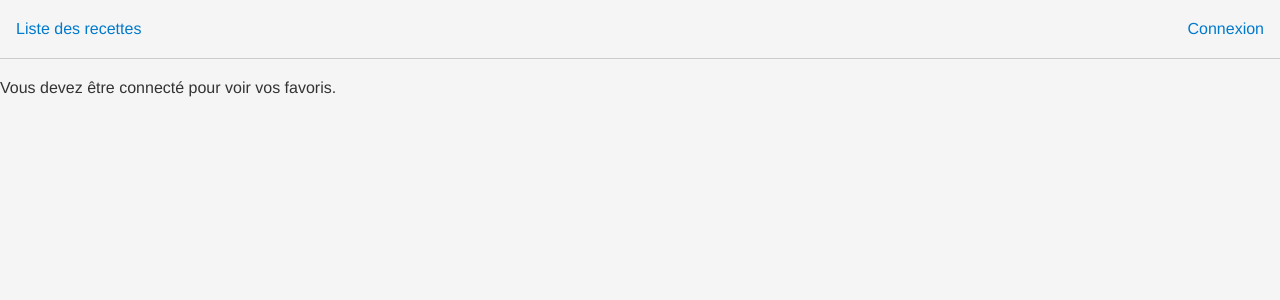
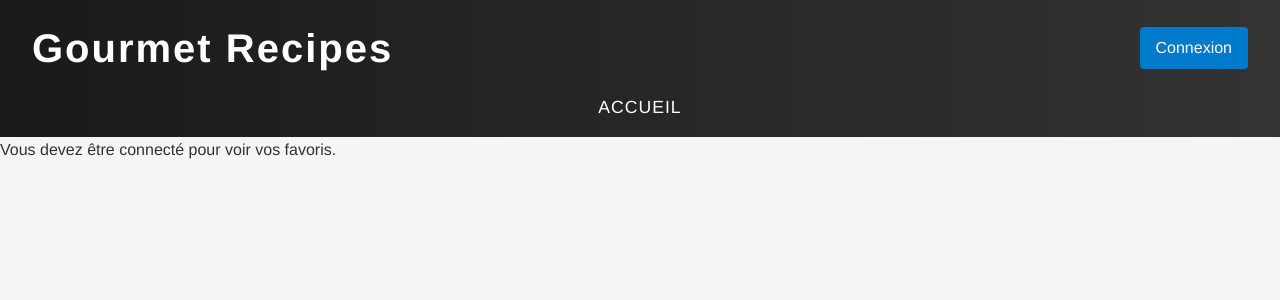
Before and after one commit to DamsOuz/GourmetRepo, a React (Vite) app in the folder gourmet-recipes-app/: page /fav in a window 1280 px wide. Shown: the top 300 px of the page. Built offline with nearby package versions, Linux system fonts and the light colour scheme.

Commit message:
fix: improve home design

```diff
--- a/gourmet-recipes-app/package.json
+++ b/gourmet-recipes-app/package.json
@@ -19,6 +19,6 @@
     "autoprefixer": "^10.4.21",
     "postcss": "^8.5.3",
     "tailwindcss": "^4.1.3",
-    "vite": "^4.0.0"
+    "vite": "^4.5.13"
   }
 }
--- /dev/null
+++ b/gourmet-recipes-app/src/components/Header.css
@@ -0,0 +1,70 @@
+.header {
+    background: linear-gradient(90deg, #1a1a1a, #333);
+    color: #fff;
+    padding: 1rem 2rem;
+    position: sticky;
+    top: 0;
+    z-index: 100;
+  }
+
+  .header-top {
+    display: flex;
+    justify-content: space-between;
+    align-items: center;
+    flex-wrap: wrap;
+  }
+
+  .site-title {
+    font-size: 2.5em;
+    margin: 0;
+    font-family: 'Helvetica Neue', Helvetica, Arial, sans-serif;
+    letter-spacing: 2px;
+  }
+
+  .header-user {
+    display: flex;
+    align-items: center;
+    gap: 1rem;
+    font-size: 1em;
+  }
+
+  .header-user span {
+    font-style: italic;
+  }
+
+  .btn {
+    padding: 0.5rem 1rem;
+    border: none;
+    border-radius: 4px;
+    text-decoration: none;
+    color: #fff;
+    cursor: pointer;
+  }
+
+  .login-btn {
+    background-color: var(--secondary-color);
+  }
+
+  .logout-btn {
+    background-color: var(--accent-color);
+  }
+
+  .header-nav {
+    margin-top: 0.8rem;
+    display: flex;
+    justify-content: center;
+    gap: 2rem;
+    flex-wrap: wrap;
+  }
+
+  .header-nav a {
+    color: #fff;
+    font-size: 1.1em;
+    text-transform: uppercase;
+    letter-spacing: 1px;
+  }
+
+  .header-nav a.active,
+  .header-nav a:hover {
+    text-decoration: underline;
+  }
--- a/gourmet-recipes-app/src/components/Header.jsx
+++ b/gourmet-recipes-app/src/components/Header.jsx
@@ -1,56 +1,31 @@
 import React, { useContext } from 'react';
 import { Link, useLocation } from 'react-router-dom';
 import { AuthContext } from '../context/AuthContext';
+import './Header.css';
 
 function Header() {
   const { token, user, logout } = useContext(AuthContext);
   const location = useLocation();
 
-  // Détermine quel lien afficher à gauche en fonction de la route actuelle
-  let leftLink = null;
-  if (location.pathname === '/fav') {
-    // Sur la page Favoris, afficher uniquement le bouton Liste des recettes
-    leftLink = <Link to="/">Liste des recettes</Link>;
-  } else if (location.pathname === '/') {
-    // Sur la page Accueil, afficher uniquement le bouton Favoris
-    leftLink = <Link to="/fav">Favoris</Link>;
-  } else {
-    // Sur les autres pages, afficher les deux liens : Favoris et Liste des recettes
-    leftLink = (
-      <>
-        <Link to="/">Liste des recettes</Link>
-        <span> | </span>
-        <Link to="/fav">Favoris</Link>
-      </>
-    );
-  }
-
   return (
-    <header
-      style={{
-        borderBottom: '1px solid #ccc',
-        marginBottom: '1rem',
-        padding: '1rem',
-        display: 'flex',
-        justifyContent: 'space-between',
-        alignItems: 'center'
-      }}
-    >
-      {/* Partie gauche : lien selon la route */}
-      <div>{leftLink}</div>
-
-      {/* Partie droite : bouton de connexion/déconnexion */}
-      <div style={{ display: 'flex', gap: '1rem', alignItems: 'center' }}>
-        {!token && <Link to="/login">Connexion</Link>}
-        {token && (
-          <>
-            <span>
-              Connecté en tant que <strong>{user ? user.username : 'inconnu'}</strong>
-            </span>
-            <button onClick={logout}>Déconnexion</button>
-          </>
-        )}
+    <header className="header">
+      <div className="header-top">
+        <h1 className="site-title">Gourmet Recipes</h1>
+        <div className="header-user">
+          {token && user && (
+            <span>Connecté en tant que <strong>{user.username || "inconnu"}</strong></span>
+          )}
+          {token ? (
+            <button onClick={logout} className="btn logout-btn">Déconnexion</button>
+          ) : (
+            <Link to="/login" className="btn login-btn">Connexion</Link>
+          )}
+        </div>
       </div>
+      <nav className="header-nav">
+        <Link to="/" className={location.pathname === '/' ? 'active' : ''}>Accueil</Link>
+        {token && <Link to="/fav" className={location.pathname === '/fav' ? 'active' : ''}>Favoris</Link>}
+      </nav>
     </header>
   );
 }
--- /dev/null
+++ b/gourmet-recipes-app/src/components/SearchBar.css
@@ -0,0 +1,14 @@
+.search-bar {
+    padding: 0.6rem 1rem;
+    width: 100%;
+    max-width: 400px;
+    border: 1px solid #ccc;
+    border-radius: var(--border-radius);
+    font-size: 1em;
+    transition: border-color 0.3s;
+  }
+
+  .search-bar:focus {
+    outline: none;
+    border-color: var(--secondary-color);
+  }
--- a/gourmet-recipes-app/src/components/SearchBar.jsx
+++ b/gourmet-recipes-app/src/components/SearchBar.jsx
@@ -1,9 +1,9 @@
 import React from 'react';
+import './SearchBar.css';
 
 const SearchBar = ({ onSearch }) => {
   const handleChange = (e) => {
-        const query = e.target.value;
-        onSearch(query);
+    onSearch(e.target.value);
   };
 
   return (
@@ -11,8 +11,8 @@ const SearchBar = ({ onSearch }) => {
       type="text"
       onChange={handleChange}
       placeholder="Rechercher une recette..."
+      className="search-bar"
       aria-label="Recherche de recette"
-            style={{ padding: '0.5rem', width: '100%', maxWidth: '400px' }}
     />
   );
 };
--- a/gourmet-recipes-app/src/pages/Home.css
+++ b/gourmet-recipes-app/src/pages/Home.css
@@ -1,18 +1,48 @@
-.home-container {
-    padding: var(--padding);
+:root {
+    --primary-color: #1a1a1a;
+    --secondary-color: #007acc;
+    --accent-color: #ff5a5f;
+    --background-color: #f5f5f5;
+    --text-color: #333;
+    --padding: 16px;
+    --border-radius: 8px;
+    --shadow: 0 2px 8px rgba(0, 0, 0, 0.1);
+    --font-family-base: 'Helvetica Neue', Helvetica, Arial, sans-serif;
+  }
+
+  .home-wrapper {
+    padding: 2rem;
     background-color: var(--background-color);
     min-height: 100vh;
   }
 
   .home-header {
     text-align: center;
-    margin-bottom: var(--padding);
+    margin-bottom: 2rem;
+  }
+
+  .home-title {
+    font-size: 2rem;
+    font-family: var(--font-family-base);
+    color: var(--primary-color);
+    margin: 0;
+    padding-bottom: 0.5rem;
+    border-bottom: 3px solid var(--accent-color);
+    display: inline-block;
+  }
+
+  .search-controls {
+    margin-top: 1rem;
+    display: flex;
+    justify-content: center;
+    gap: 1rem;
+    flex-wrap: wrap;
   }
 
   .recipes-grid {
     display: grid;
     grid-template-columns: repeat(auto-fill, minmax(250px, 1fr));
-    gap: var(--padding);
+    gap: 1.5rem;
   }
 
   .recipe-card {
@@ -21,12 +51,13 @@
     box-shadow: var(--shadow);
     overflow: hidden;
     text-decoration: none;
-    color: inherit;
+    transition: transform 0.3s;
+    display: flex;
+    flex-direction: column;
   }
 
   .recipe-card:hover {
     transform: translateY(-5px);
-    box-shadow: 0 4px 16px rgba(0, 0, 0, 0.2);
   }
 
   .recipe-card img {
@@ -40,7 +71,7 @@
     text-align: center;
   }
 
-.recipe-info h2 {
+  .recipe-info h3 {
     margin: 0;
     font-size: 1.2em;
     color: var(--primary-color);
--- a/gourmet-recipes-app/src/pages/Home.jsx
+++ b/gourmet-recipes-app/src/pages/Home.jsx
@@ -2,7 +2,6 @@ import React, { useEffect, useState } from 'react';
 import { Link } from 'react-router-dom';
 import { fetchRecipes } from '../api/API';
 import SearchBar from '../components/SearchBar';
-import Spinner from '../components/Spinner';
 import './Home.css';
 
 function Home() {
@@ -34,18 +33,20 @@ function Home() {
   };
 
   if (error) {
-    return <div style={{ color: 'red' }}>Erreur : {error}</div>;
+    return <div style={{ color: 'red', padding: '1rem' }}>Erreur : {error}</div>;
   }
 
   if (recipes.length === 0) {
-    return <Spinner />;
+    return <div style={{ padding: '2rem', textAlign: 'center' }}>Chargement...</div>;
   }
 
   return (
-    <div className="home-container">
+    <div className="home-wrapper">
       <div className="home-header">
-        <h1>Liste des recettes</h1>
-        <SearchBar onSearch={handleSearch} />
+        <h2 className="home-title">Liste des recettes</h2>
+        <div className="search-controls">
+          <SearchBar onSearch={handleSearch} />
+        </div>
       </div>
       <div className="recipes-grid">
         {filteredRecipes.length === 0 ? (
@@ -55,7 +56,7 @@ function Home() {
             <Link key={recipe.id} to={`/recettes/${recipe.id}`} className="recipe-card">
               <img src={recipe.image_url} alt={recipe.name} />
               <div className="recipe-info">
-                <h2>{recipe.name}</h2>
+                <h3>{recipe.name}</h3>
               </div>
             </Link>
           ))
```
Also changed, not shown: 1 other file (tests, documents, lock files or other folders). Lines whose indentation alone changed are shown as unchanged.
